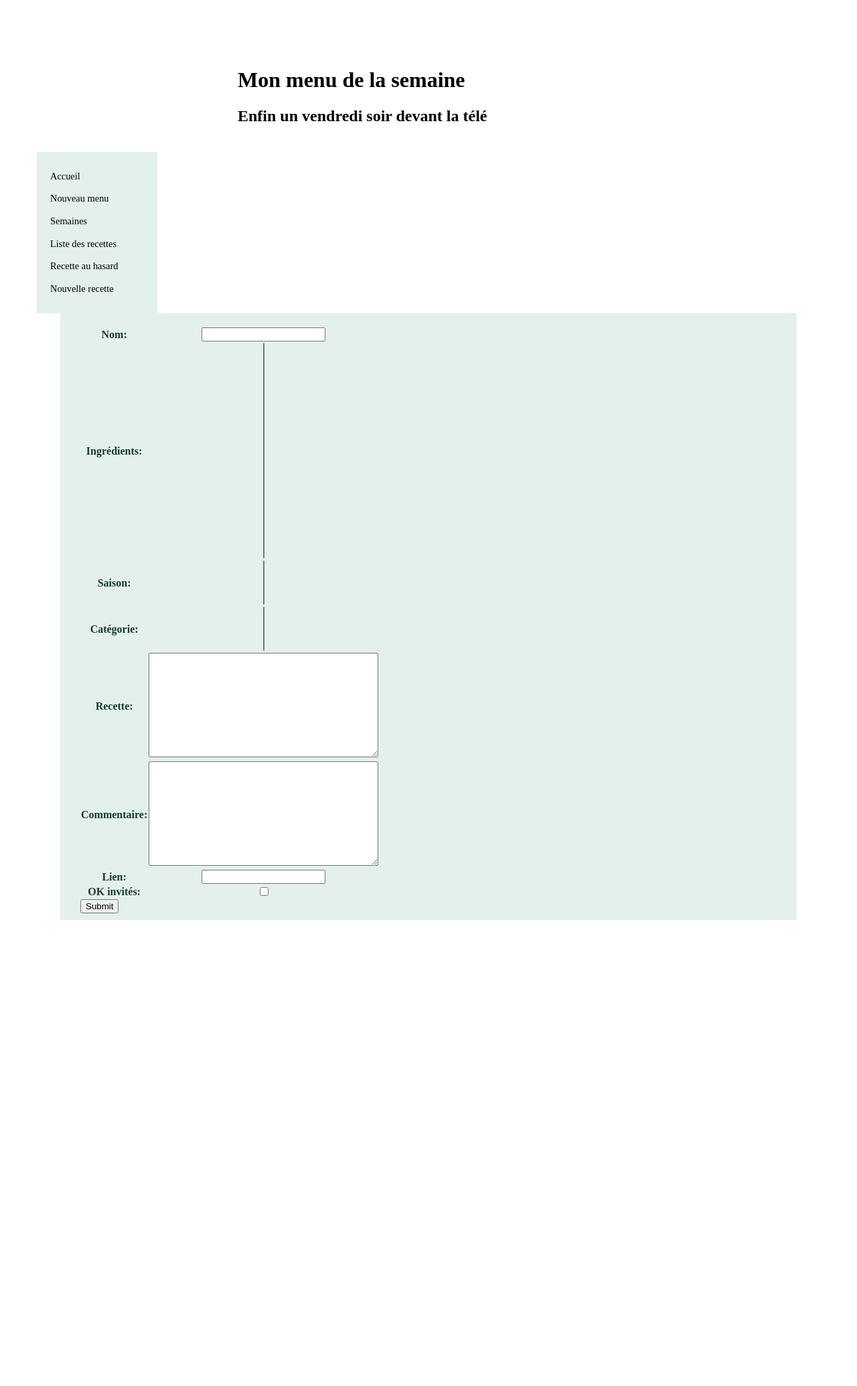
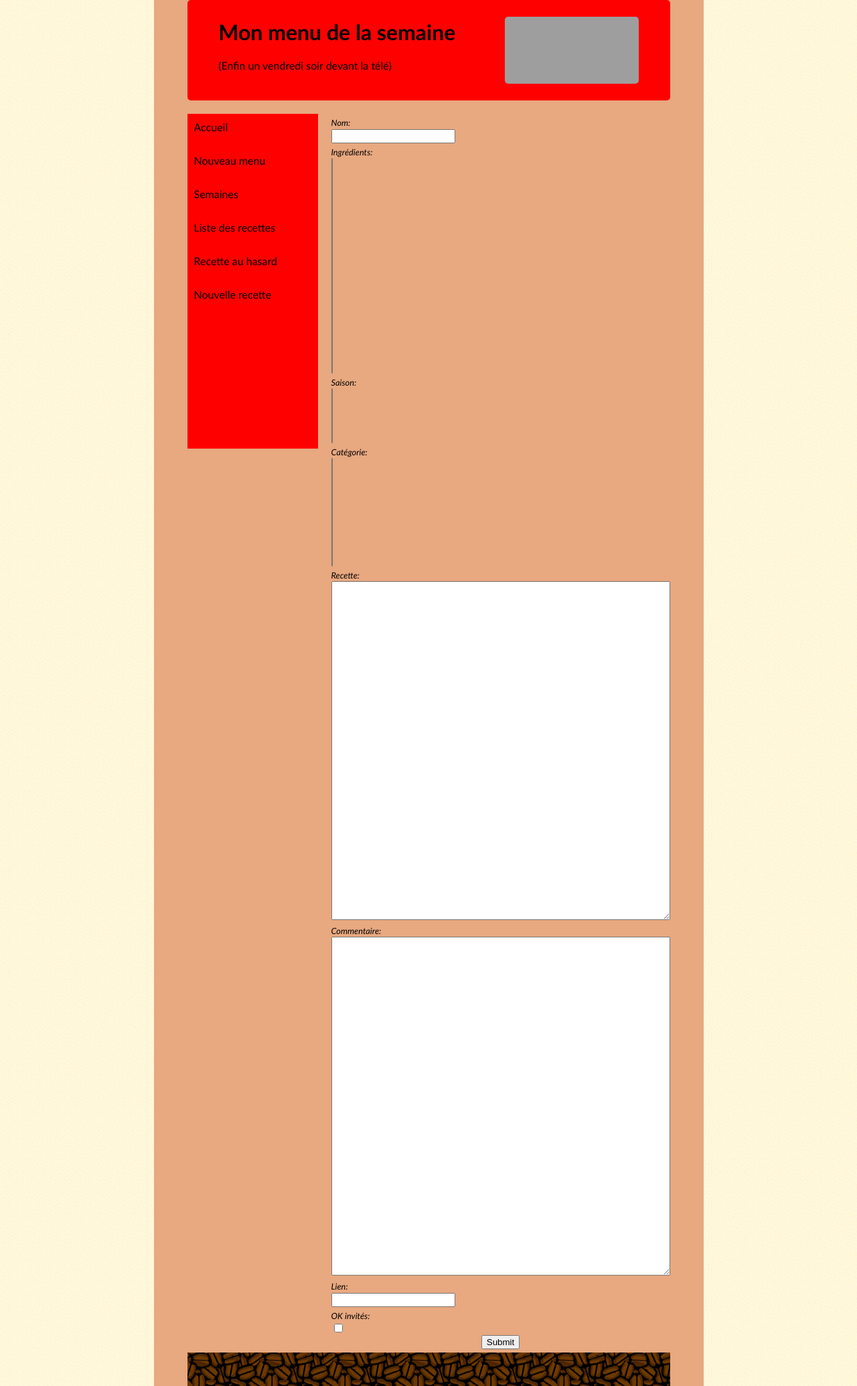
Before and after one commit to VincGit/menu_semaine, a Django app: page /menu/entrer_recette/ in a window 1280 px wide. Shown: the whole page at 67% size. Before the commit the page ends 1374 px from the top, so only its background shows below. Run offline with Django 3.2, Linux system fonts and the light colour scheme; data that the repository does not hold is empty; grey boxes are pictures that could not be loaded.

Commit message:
new layout

```diff
--- a/menu/forms.py
+++ b/menu/forms.py
@@ -10,6 +10,9 @@ class RecetteForm(forms.ModelForm):
 
         widgets = {
             'ingredients': forms.SelectMultiple(attrs={'size': 20}),
+            'saison': forms.SelectMultiple(attrs={'size': 5}),
+            'categorie': forms.SelectMultiple(attrs={'size': 10}),
+#            'recette': forms.Textarea(attrs={'cols': 75, 'rows': 35}),
         }
 
     def __init__(self, *args, **kwargs):
--- a/menu/templates/menu/detail_recette.html
+++ b/menu/templates/menu/detail_recette.html
@@ -1,5 +1,4 @@
 {% extends "base.html" %}
-{% block title %}Détail de la recette {{recette.nom }}{% endblock %}
 {% block contenu %}
     <div>
         <a href="{% url "editer_recette" id %}">Editer la recette</a>
--- a/menu/templates/menu/editer_profil_semaine.html
+++ b/menu/templates/menu/editer_profil_semaine.html
@@ -1,5 +1,5 @@
 {% extends "base.html" %}
-{% block title %}Editer la semaine{% endblock %}
+
 {% block contenu %}
 <form action="{% url "editer_profil_semaine" %}" method="post">
     {% csrf_token %}
--- a/menu/templates/menu/entrer_recette.html
+++ b/menu/templates/menu/entrer_recette.html
@@ -1,11 +1,18 @@
 {% extends "base.html" %}
-{% block title %}Entrer une nouvelle recette{% endblock %}
+
 {% block contenu %}
 <form action="{% url "entrer_recette" %}" method="post">
     {% csrf_token %}
-    <table>
-    {{ form.as_table}}
-    </table>
+    {% for field in form %}
+    <div class="fieldWrapper">
+        {{ field.errors }}
+        <p>{{ field.label_tag }}</p>
+        {{ field }}
+        {% if field.help_text %}
+        <p class="help">{{ field.help_text|safe }}</p>
+        {% endif %}
+    </div>
+    {% endfor %}
     <input type="submit" value="Submit" />
 </form>
 {% endblock %}
--- a/menu/templates/menu/generer_menu.html
+++ b/menu/templates/menu/generer_menu.html
@@ -1,5 +1,5 @@
 {% extends "base.html" %}
-{% block title %}Mon menu de la semaine{% endblock %}
+
 {% block contenu %}
 {%if formset%}
 	<h2>Semaine {{repas_semaine.numero_semaine}}</h2>
--- a/menu/templates/menu/generer_nouvelle_semaine.html
+++ b/menu/templates/menu/generer_nouvelle_semaine.html
@@ -1,5 +1,5 @@
 {% extends "base.html" %}
-{% block title %}Enfin un vendredi soir devant la tele{% endblock %}
+
 {% block contenu %}
     <form action="{% url "generer_semaine" %}" method="post">
     {% csrf_token %}
--- a/menu/templates/menu/voir_liste_semaine.html
+++ b/menu/templates/menu/voir_liste_semaine.html
@@ -1,5 +1,5 @@
 {% extends "base.html" %}
-{% block title %}La liste des semaines remplies{% endblock %}
+
 {% block contenu %}
     <h2>Cliquer pour voir ou modifier une semaine</h2>
     {% for semaine in liste_semaine %}
--- a/static/css/style.css
+++ b/static/css/style.css
@@ -1,128 +1,40 @@
-body {
-    color: #000000;
-    background: #FFFFFF;
-}
-
-a.button {
-    -webkit-appearance: button;
-    -moz-appearance: button;
-    appearance: button;
-    text-decoration: none;
-    color: initial;
-}
-
-.option_menu{
-	margin-left: 400px;
-}
-
-*/
-/* Navigation */
-#navigation {
-    background: #000000;
-}
-#navigation a {
-    color: #000000;
-}
-#navigation a:hover, #navigation a:focus {
-    background: #00FFFF;
-}
-
-/* Contenu principal */
-.contenu {
-    color: #163B29;
-    background: #BBBBBB; /* -> 2 */
-}
-.contenu a {
-    color: #332510;
-}
-.contenu a:hover, #contenu a:focus {
-    color: #6E5122;
-}
-.contenu strong {
-    color: #181A12;
-}
-
-.contenu .warning {
-    color: #FF0000;
+/*Police definition for all the page */
+@font-face{
+	font-family: 'MyWebFont';
+	src: url('WebFont.eot');
+	src: url('WebFont.eot?iefix') format('eot'),
+	     url('WebFont.woff') format('woff'),
+	     url('WebFont.ttf') format('truetype'),
+	     url('WebFont.svg#webfont') format('svg');
 }
 
 
-
-
-/* --- POSITIONNEMENT --- */
-
-/* Page */
 body {
-    padding: 10px 5px;
-    margin: 50px;
-    background: #FFFFFF;
+    color: #000000;
+    background: url("fond_jaune.png");
+    display:flex;
+    margin: 0px 0px 0px 0px;
+    font-family: Calibri, Verdana, sans-serif;
 }
 
-/* En-tête */
-#entete {
-    padding: 20px 20px 20px 0;
-    width: 550px; /* -> 3 */
-    margin: auto;
+#global_page{
+    flex:1;
+    margin:auto;
+    border-left :solid 50px #E8A880;
+    border-right :solid 50px #E8A880;
+    background-color: #E8A880;
 }
 
-/* Bloc central contenant #navigation et #contenu */
-#centre {
-    overflow: hidden; /* -> 5 */
-    background: #E4F0EE;
-    width: 1100px;
-    margin: auto;
+#aside_left, #aside_right{
+    width:300px;
 }
-
-/* Menu de navigation */
-#navigation {
-    width: 180px;
-    float: left; /* -> 6 */
-    background: #E4F0EE;
-}
-#navigation ul {
-    margin: 0;
-    padding: 20px 10px 20px 10px;
-    list-style: none;
-}
-#navigation a {
-    display: block;
-    height: 1%; /* -> 7 */
-    padding: 6px 10px 6px 10px;
-    line-height: 1.5;
-    font-size: .9em;
-    text-decoration: none;
-}
-
-/* Contenu */
-.contenu {
-    margin-left: 10px; /* -> 8 */
-    margin-right: 10px; /* -> 8 */
-    padding: 10px 20px;
-    background: #E4F0EE;
-}
-
-.contenu > :first-child {
-    margin-top: 10px;
-}
-.contenu p, .contenu li {
-    line-height: 1.5;
-}
-
-
-.contenu #centrer{
-    width: 150px;
-    margin: auto;
-}
-
-.contenu #centrertableau{
-    width: 850px;
-    margin: auto;
-}
+/*Generic definition for elements*/
 
 table
 {
     border-collapse: collapse;
 }
+
 td, th /* Mettre une bordure sur les td ET les th */
 {
     margin: auto;
@@ -135,20 +47,142 @@ ul {
     padding: 0;
     overflow: hidden;
 }
-li {
-    float: left;
+
+
+/* En-tête */
+header {
+    text-align: left;
+    background-color: #FF0000;
+    width:100%;
+    height:150px;
+    display:flex;
+    justify-content: space-around;
+    align-items: center;
+    margin: 0px 0px 20px 0px;
+    border-radius: 5px;
+    overflow: hidden;
 }
 
-/* Pied de page */
-#pied {
-    margin: 0;
-    padding: 15px 20px 10px 0;
-    font-size: .85em;
+header img{
+    width:200px;
+    height:100px;
+    border-radius: 5px;
+    margin: 0px 20px 0px 0px;
 }
 
-/* Mention de copyright */
-#copyright {
-    margin: 8px 0 0 0;
+header div{
+    margin: 0px 20px 20px 20px;
+}
+
+#main{
+    display: flex;
+}
+
+/* Menu de navigation */
+nav {
+    width: 175px;
+    min-width: 150px;
+    background: #FF0000;
+    height: 500px;
+    padding: 0px 10px 0px 10px;
+}
+
+nav ul li
+{
+    list-style:none;
+    margin-left:auto;
+    margin-right:auto;
+    top:0px;
+    height:50px;
+    padding-right:10px;
+    min-width:65px;
+}
+
+nav a {
+    color:black;
+    line-height: 2.5;
     font-size: 1em;
-    text-align: left;
+    text-decoration: none;
 }
+
+nav a:hover {
+    border-bottom:solid black;
+}
+
+section
+{
+    flex: 1;
+    margin: 0px 0px 0px 20px;
+    text-align:center;
+}
+
+section a {
+    color: #332510;
+}
+section a:hover, section a:focus {
+    color: #6E5122;
+}
+section strong {
+    color: #181A12;
+}
+
+section .warning {
+    color: #FF0000;
+}
+
+
+
+/* Pied de page */
+footer {
+    background: url("food018.gif") repeat;
+    height:50px;
+    width:100%;
+    margin-top:5px;
+    margin-bottom:0px;
+    padding-bottom:0px;
+}
+
+/*Page d'accueil*/
+#image_accueil{
+    width:510px;
+    border: 1px solid black;
+}
+
+#page_accueil{
+    text-align:center;
+}
+
+#liste_recette{
+    margin: 0px 0px 5px 5px;
+    text-align:center;
+    font-size: 0.8em;
+    font-style: italic;
+}
+
+#liste_recette table{
+    margin: 0px 0px 5px 5px;
+}
+
+a.button {
+    -webkit-appearance: button;
+    -moz-appearance: button;
+    appearance: button;
+    text-decoration: none;
+    color: initial;
+}
+
+.fieldWrapper{
+    text-align: left
+}
+
+.fieldWrapper p{
+    margin: 5px 0px 1px 0px;
+    font-size: 0.8em;
+    font-style: italic;
+}
+
+.fieldWrapper #id_recette, #id_commentaire{
+    overflow: auto;
+    height: 500px;
+    width: 500px;
+}
--- a/templates/base.html
+++ b/templates/base.html
@@ -4,23 +4,26 @@
 <head>
     <meta charset=UTF-8">
     <link rel="stylesheet" type="text/css" href="{% static 'css/style.css' %}" />
-   <title>{% block title %}Mon generateur de menus{% endblock %}</title>
+   <title>Mon generateur de menus</title>
 </head>
 
 <body>
+<aside id="aside_left">
 
-<div id="entete">
+</aside>
+<div id="global_page">
+	<header>
 	{% block entete %}
-	<h1>
-		Mon menu de la semaine
-	</h1>
-	<h2>
-		Enfin un vendredi soir devant la télé
-	</h2>
+		<div>
+			<h1>Mon menu de la semaine</h1>
+			<p>(Enfin un vendredi soir devant la télé)</p>
+		</div>
+		<img src="{% static 'img/accueil.jpg' %}"/>
 	{% endblock %}
-</div>
+	</header>
 
-<div id="navigation">
+	<div id="main">
+		<nav>
 			<ul>
 				<li><a href="{% url "accueil" %}">Accueil</a></li>
 				<li><a href="{% url "generer_semaine"%}">Nouveau menu</a></li>
@@ -29,20 +32,19 @@
 				<li><a href="{% url "recette_aleatoire"%}">Recette au hasard</a></li>
 				<li><a href="{% url "entrer_recette"%}">Nouvelle recette</a></li>
 			</ul>
-</div>
+		</nav>
 
-<div id="centre">
-	<div class="contenu">
+		<section>
 			{% block contenu %}
 			{% endblock %}
-	</div>
-</div><!-- #centre -->
+		</section>
+	</div> <!--#main -->
 
-<div id="pied">
-	<p> </p>
-</div><!-- #pied -->
 	<footer>
 	</footer>
+</div>
+<aside id="aside_right">
 
+</aside>
 </body>
 </html>
```
Also changed, not shown: menu/templates/menu/accueil.html (+3 -4 lines), menu/templates/menu/editer_recette.html (+11 -4 lines), menu/templates/menu/liste_recette.html (+5 -9 lines), static/css/fond_jaune.png (added), static/css/food018.gif (added), static/img/fond_jaune.png (added), static/img/food018.gif (added). Lines whose indentation alone changed are shown as unchanged.
